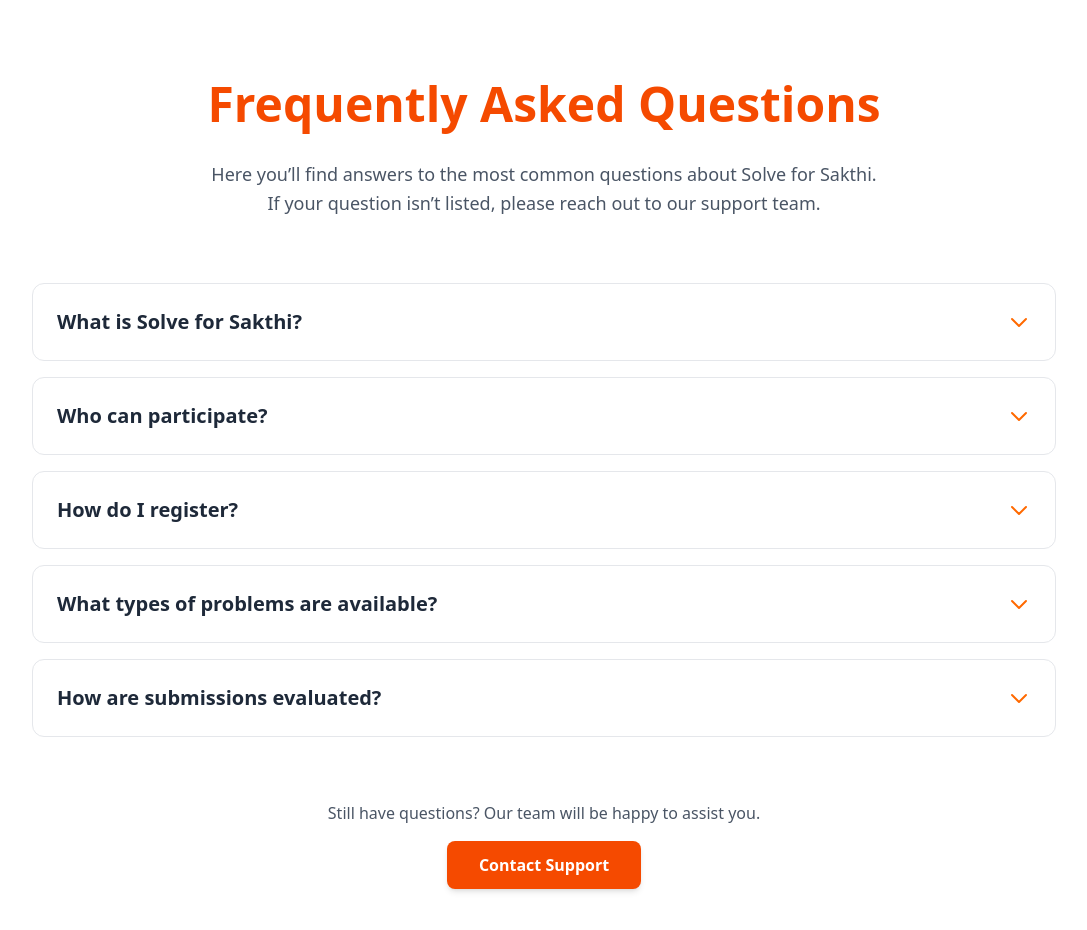
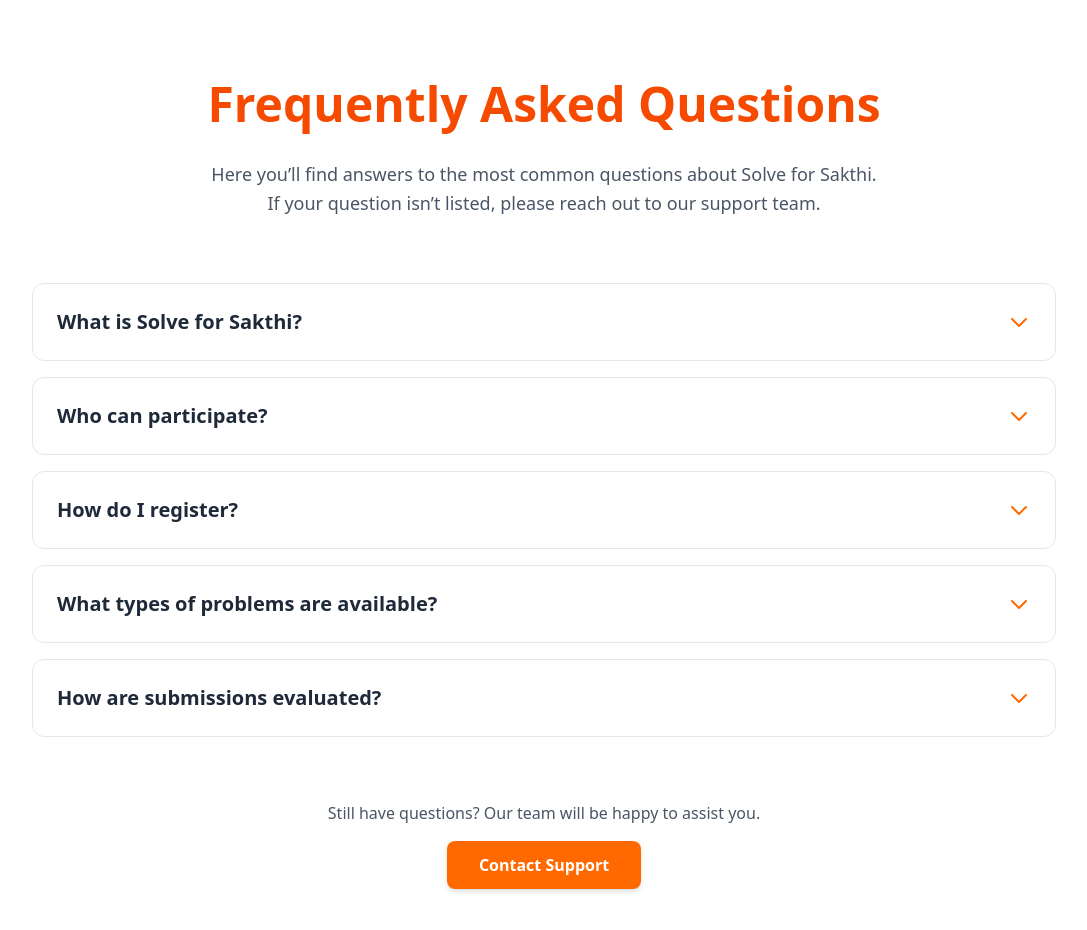
Before and after one commit to damodara2006/Project_SFS, a React (Vite) app in the folder frontend/: page /faq in a window 1280 px wide. Shown: the top 930 px of the page, without its empty margins (96-1183 px from the left). Built offline with nearby package versions, Linux system fonts and the light colour scheme.

Commit message:
style: improve FAQ component styling for better readability and visual appeal

```diff
--- a/frontend/src/pages/FAQ.jsx
+++ b/frontend/src/pages/FAQ.jsx
@@ -62,7 +62,7 @@ const FAQ = () => {
                 onClick={() => toggleAccordion(index)}
                 className="w-full flex justify-between items-center p-6 text-left focus:outline-none  "
               >
-                <h3 className="text-lg md:text-xl font-semibold text-gray-800">
+                <h3 className="text-lg md:text-xl font-bold text-gray-800">
                   {item.question}
                 </h3>
                 <svg
@@ -88,7 +88,7 @@ const FAQ = () => {
                     : "max-h-0 opacity-0"
                 }`}
               >
-                <div className="px-6 pb-6 text-gray-700 leading-relaxed text-base border-t border-gray-100 bg-orange-50">
+                <div className="px-6 pb-6 text-gray-700 leading-relaxed text-base border-t border-gray-100 bg-orange-25 font-medium">
                   {item.answer}
                 </div>
               </div>
@@ -103,7 +103,7 @@ const FAQ = () => {
           </p>
           <a
             href="mailto:support@solveforsakthi.com"
-            className="inline-block bg-orange-600 text-white font-semibold py-3 px-8 rounded-lg shadow-md hover:bg-orange-700 hover:shadow-lg transition-all duration-300"
+            className="inline-block bg-orange-500 text-white font-semibold py-3 px-8 rounded-lg shadow-md hover:bg-orange-700 hover:shadow-lg transition-all duration-300"
           >
             Contact Support
           </a>
```
